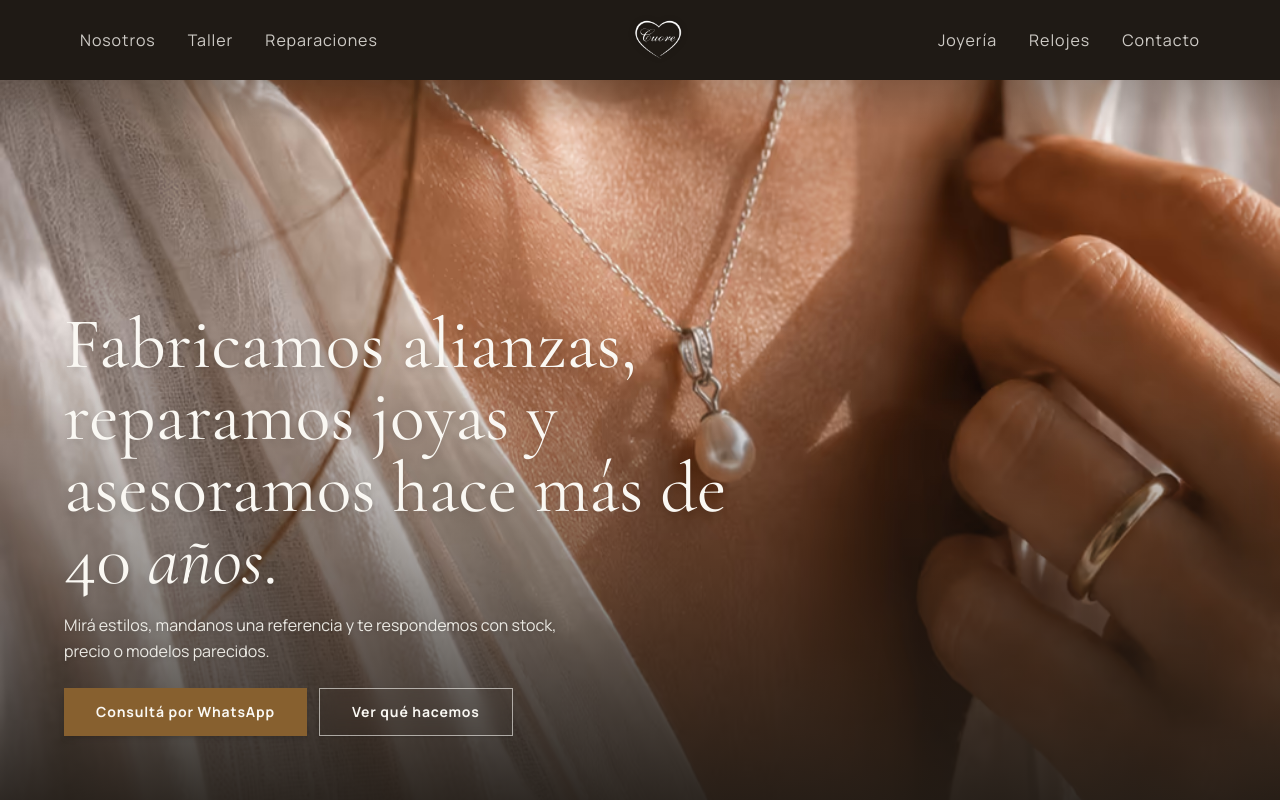
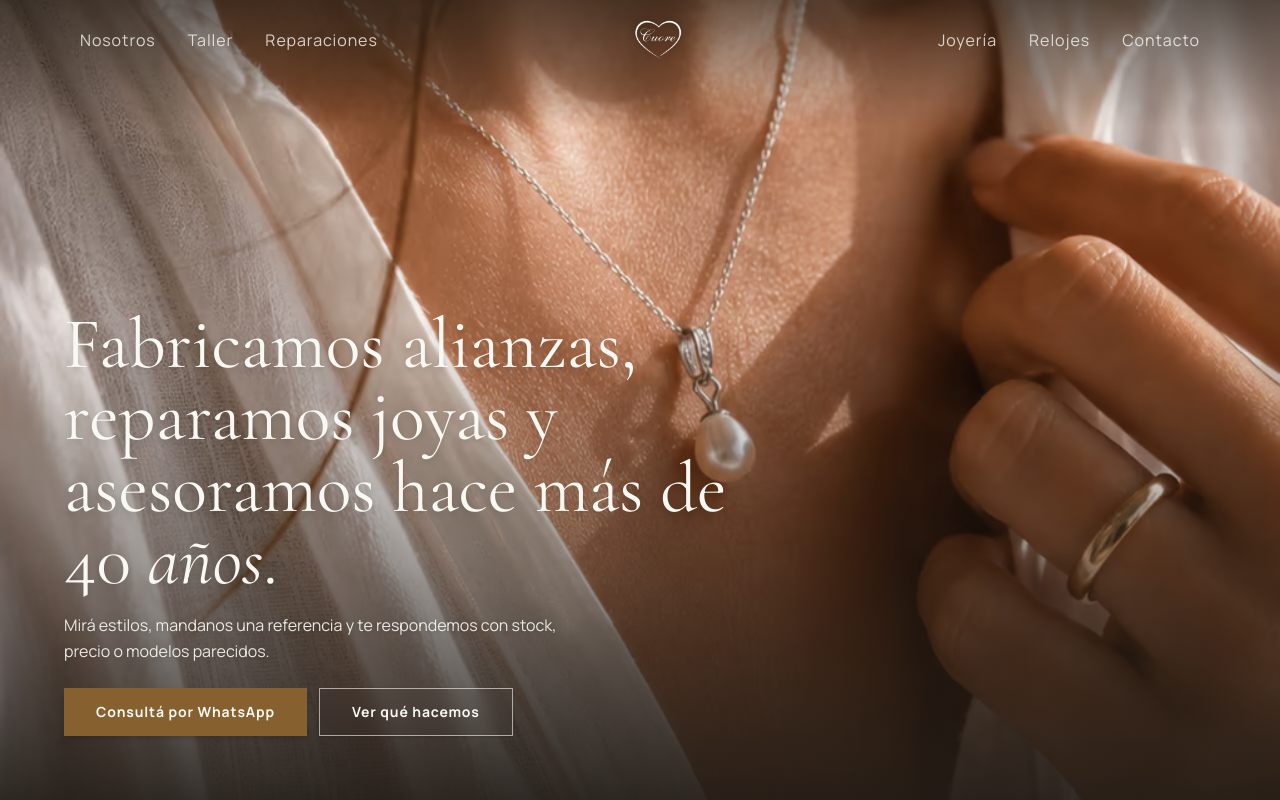
Before and after one commit to nadiaescobbb/-Cuore-joyeria, a React (Vite) app: page / in a window 1280 px wide. Shown: the top 800 px of the page. Built offline with nearby package versions, Linux system fonts and the light colour scheme.

Commit message:
style: make navbar transparent

```diff
--- a/src/components/Navbar.tsx
+++ b/src/components/Navbar.tsx
@@ -5,7 +5,7 @@ export function Navbar() {
   const [isOpen, setIsOpen] = useState(false);
 
   return (
-    <header className="fixed top-0 z-50 w-full bg-dark">
+    <header className="fixed top-0 z-50 w-full bg-transparent">
       <div className="max-w-[1440px] mx-auto px-4 md:px-20 h-20 flex items-center justify-between relative z-[60]">
         <nav className="hidden md:flex gap-8" aria-label="Navegación principal">
           {navItems.slice(0, 3).map((item) => (
```
